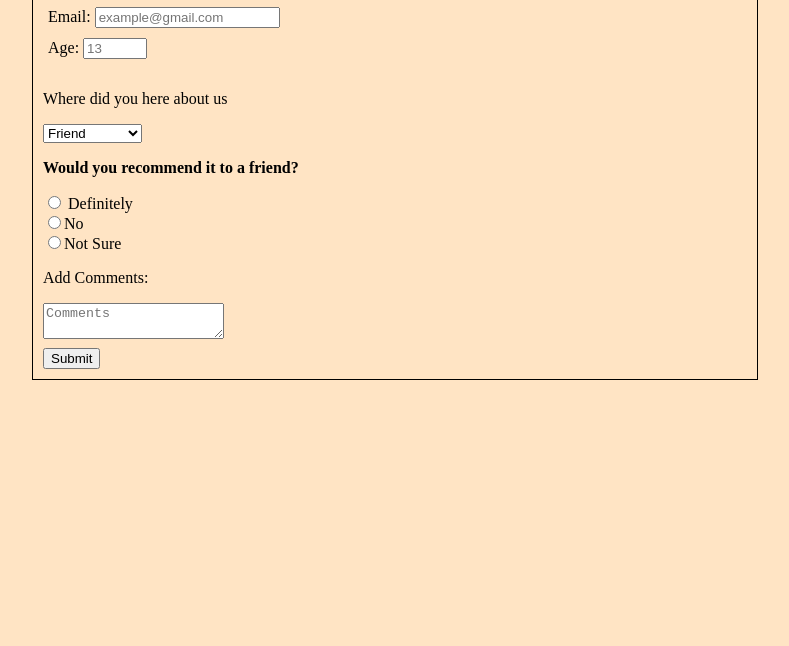
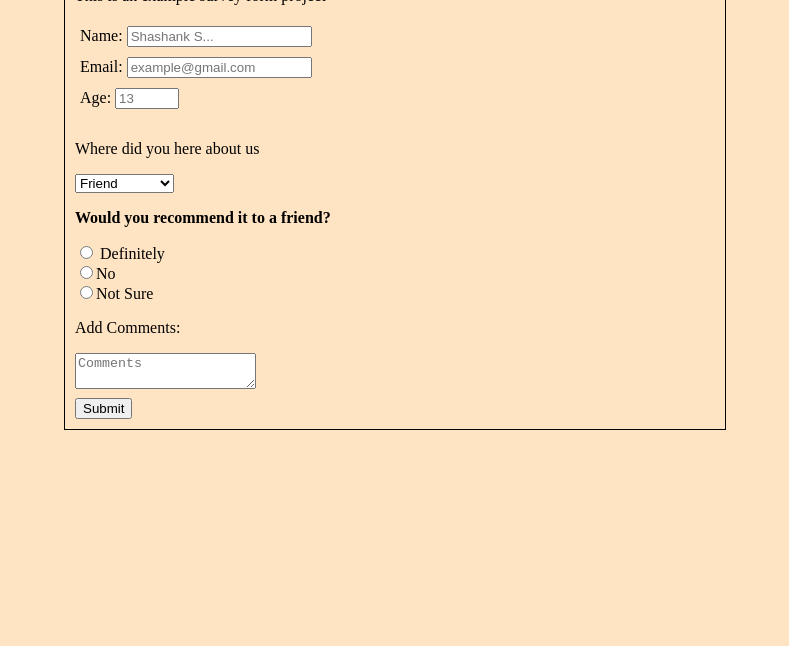
Before and after one commit to itzsshashank/Responsive-WebDev-Certification-Journey, a plain HTML site: page Survey Form/index.html in a window 1280 px wide. Shown: the part 154-800 px from the top of the page, without its empty margins (245-1034 px from the left). Drawn offline with Linux system fonts and the light colour scheme.

Commit message:
Update styles.css

```diff
--- a/Survey Form/styles.css
+++ b/Survey Form/styles.css
@@ -1,10 +1,11 @@
 body {
     text-align: left;
     border: 1px solid black;
-    width: 55%;
+    width: 50%;
     padding: 10px;
     margin: 0 auto;
     background-color: bisque;
+    margin-top: 50px;
 }
 .container{
     text-align: c;
```
